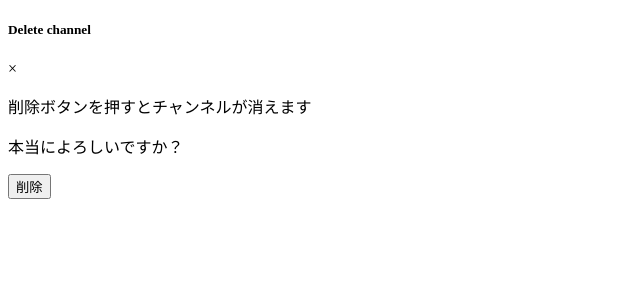
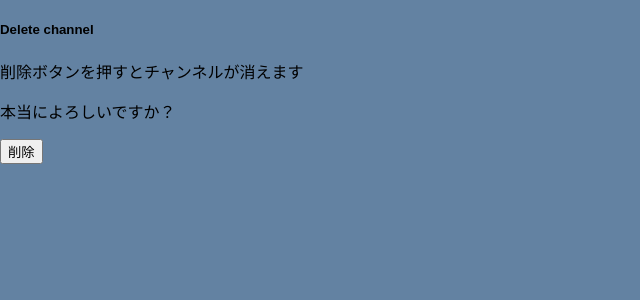
Before and after one commit to DteamRaretech/crew, a Flask app: template crewapp/templates/modal/delete-channel.html in a window 1280 px wide. Shown: the top 300 px of the page, without its empty margins (0-640 px from the left). Run offline with Flask 2, Linux system fonts and the light colour scheme; the template is opened without the code that fills it, so the values that code supplies are empty.

Commit message:
delete微修正

```diff
--- a/crewapp/templates/modal/delete-channel.html
+++ b/crewapp/templates/modal/delete-channel.html
@@ -3,14 +3,14 @@
 <head>
   <meta charset="UTF-8">
   <title>Add Room</title>
-  <link rel="stylesheet" href=""/>
+  <link rel="stylesheet" href="../../static/css/modal.css"/>
 </head>
 <body>
     <div id="delete-channel-modal" class="modal">
         <div class="modal-content">
           <div class="modal-header">
             <h5>Delete channel</h5>
-            <span class="modalClose" id="delete-page-close-button">×</span>
+            <span class="modalClose" id="delete-page-close-button"></span>
           </div>
           <div class="modal-body">
             <p>削除ボタンを押すとチャンネルが消えます</p>
```
